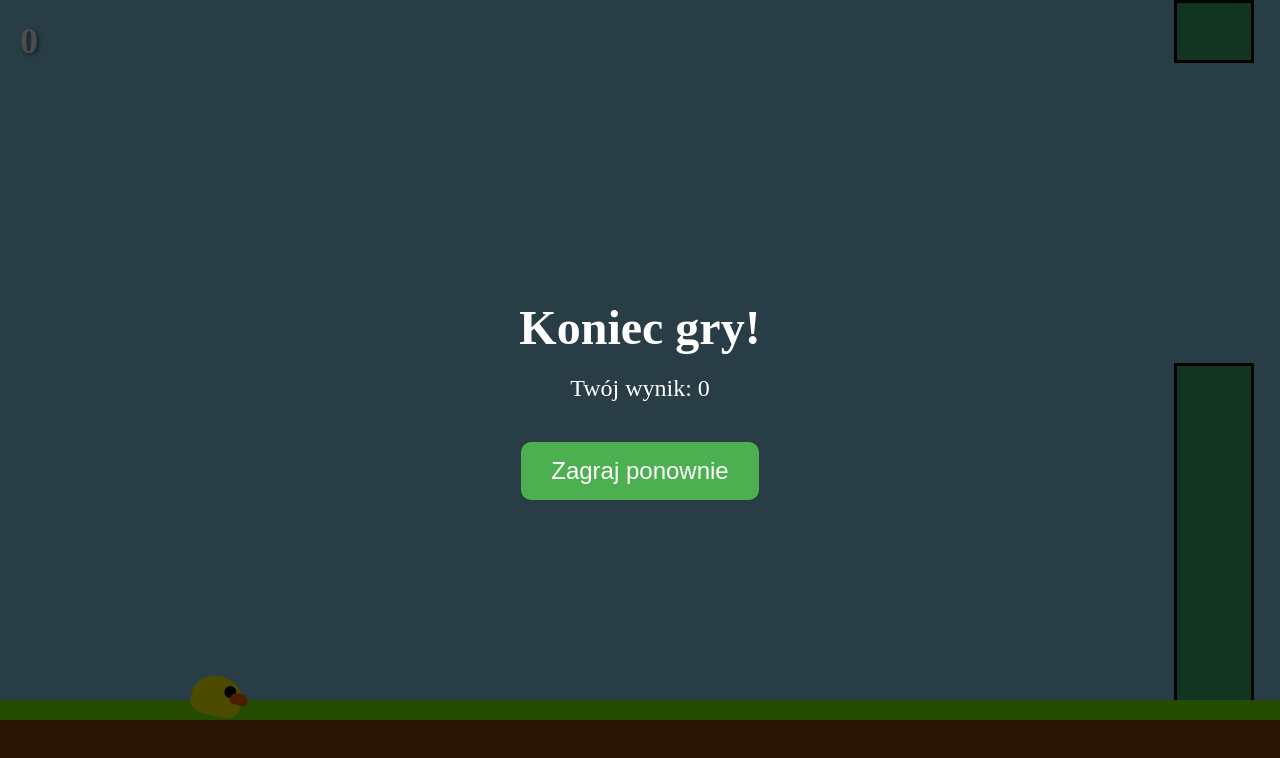
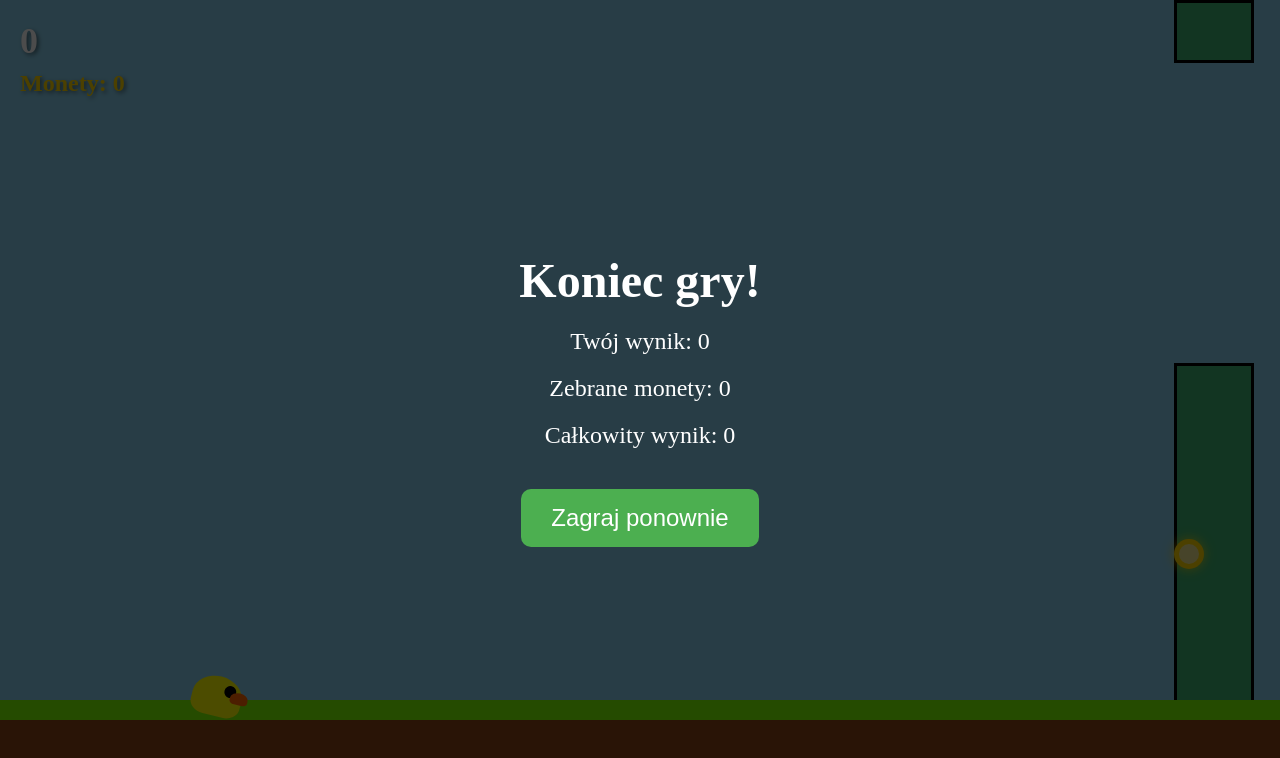
Before and after one commit to guziczak/games, a plain HTML site: page sky-dodge/index.html in a window 1280 px wide. Both pictures are taken after a click on the button "Start". Drawn offline with Linux system fonts and the light colour scheme.

Commit message:
Update index.html

```diff
--- a/sky-dodge/index.html
+++ b/sky-dodge/index.html
@@ -74,6 +74,25 @@
         .pipeDown {
             top: 0;
         }
+        .coin {
+            position: absolute;
+            width: 30px;
+            height: 30px;
+            background-color: #FFD700;
+            border-radius: 50%;
+            z-index: 1;
+            box-shadow: 0 0 10px 2px rgba(255, 215, 0, 0.5);
+        }
+        .coin:before {
+            content: '';
+            position: absolute;
+            width: 20px;
+            height: 20px;
+            background-color: #F0E68C;
+            border-radius: 50%;
+            top: 5px;
+            left: 5px;
+        }
         #startScreen, #gameOverScreen {
             position: absolute;
             top: 0;
@@ -114,6 +133,16 @@
             z-index: 3;
             text-shadow: 2px 2px 4px rgba(0,0,0,0.5);
         }
+        #bonusScore {
+            position: absolute;
+            top: 70px;
+            left: 20px;
+            font-size: 24px;
+            font-weight: bold;
+            color: gold;
+            z-index: 3;
+            text-shadow: 2px 2px 4px rgba(0,0,0,0.5);
+        }
         #ground {
             position: absolute;
             bottom: 0;
@@ -138,6 +167,26 @@
             font-size: 24px;
             margin-bottom: 20px;
         }
+        .coinPop {
+            position: absolute;
+            font-size: 24px;
+            font-weight: bold;
+            color: gold;
+            text-shadow: 1px 1px 2px black;
+            animation: coinPopAnimation 1s ease-out forwards;
+            z-index: 5;
+        }
+        @keyframes coinPopAnimation {
+            0% { transform: translateY(0); opacity: 1; }
+            100% { transform: translateY(-50px); opacity: 0; }
+        }
+        .coinCollected {
+            animation: coinCollectAnimation 0.3s ease-out forwards;
+        }
+        @keyframes coinCollectAnimation {
+            0% { transform: scale(1); opacity: 1; }
+            100% { transform: scale(2); opacity: 0; }
+        }
     </style>
 </head>
 <body>
@@ -146,6 +195,7 @@
             <div id="bird"></div>
             <div id="ground"></div>
             <div id="score">0</div>
+            <div id="bonusScore">Monety: 0</div>
         </div>
         <div id="startScreen">
             <h1>Sky Dodge</h1>
@@ -155,6 +205,8 @@
         <div id="gameOverScreen">
             <h1>Koniec gry!</h1>
             <p>Twój wynik: <span id="finalScore">0</span></p>
+            <p>Zebrane monety: <span id="finalCoins">0</span></p>
+            <p>Całkowity wynik: <span id="finalTotalScore">0</span></p>
             <button id="restartButton">Zagraj ponownie</button>
         </div>
     </div>
@@ -168,29 +220,39 @@
             const startButton = document.getElementById('startButton');
             const restartButton = document.getElementById('restartButton');
             const scoreElement = document.getElementById('score');
+            const bonusScoreElement = document.getElementById('bonusScore');
             const finalScoreElement = document.getElementById('finalScore');
+            const finalCoinsElement = document.getElementById('finalCoins');
+            const finalTotalScoreElement = document.getElementById('finalTotalScore');
             const ground = document.getElementById('ground');
 
             let gameRunning = false;
             let pipes = [];
+            let coins = [];
             let score = 0;
-            let gravity = 0.25;  // Zmniejszona grawitacja
-            let velocityLimit = 7;  // Limit prędkości spadania
+            let coinScore = 0;
+            let gravity = 0.25;
+            let velocityLimit = 7;
             let velocity = 0;
-            let jump = -7;  // Nieco mniejsza siła skoku
+            let jump = -7;
             let birdPosition;
             let pipeWidth = 80;
             let pipeGap = 220;
             let pipeSpeed = 2;
             let pipeInterval = 2500;
+            let coinInterval = 1500;
             let lastPipeTime = 0;
+            let lastCoinTime = 0;
             let animationId;
             let lastTime = 0;
             let deltaTime = 0;
+            let coinValue = 10;
 
             function setupGame() {
                 score = 0;
+                coinScore = 0;
                 scoreElement.textContent = score;
+                bonusScoreElement.textContent = "Monety: 0";
                 velocity = 0;
                 birdPosition = gameArea.clientHeight / 2;
                 bird.style.top = birdPosition + 'px';
@@ -202,7 +264,14 @@
                 });
                 pipes = [];
 
+                // Remove existing coins
+                coins.forEach(coin => {
+                    gameArea.removeChild(coin.element);
+                });
+                coins = [];
+
                 lastPipeTime = 0;
+                lastCoinTime = 0;
                 lastTime = 0;
             }
 
@@ -219,18 +288,20 @@
                 gameRunning = false;
                 cancelAnimationFrame(animationId);
                 finalScoreElement.textContent = score;
+                finalCoinsElement.textContent = coinScore / coinValue;
+                finalTotalScoreElement.textContent = score + coinScore;
                 gameOverScreen.style.display = 'flex';
             }
 
             function update(timestamp) {
                 if (!gameRunning) return;
 
-                // Obliczanie delta time dla płynnej animacji niezależnej od FPS
+                // Calculate delta time for smooth animation regardless of frame rate
                 if (!lastTime) lastTime = timestamp;
-                deltaTime = (timestamp - lastTime) / 16.67;  // Normalizacja do ~60 FPS
+                deltaTime = (timestamp - lastTime) / 16.67;  // Normalize to ~60 FPS
                 lastTime = timestamp;
 
-                // Ograniczamy deltaTime aby zapobiec zbyt dużym skokom
+                // Limit deltaTime to prevent big jumps
                 if (deltaTime > 5) deltaTime = 5;
 
                 // Bird movement with delta time
@@ -254,6 +325,12 @@
                     lastPipeTime = timestamp;
                 }
 
+                // Create new coins
+                if (timestamp - lastCoinTime > coinInterval) {
+                    createCoin();
+                    lastCoinTime = timestamp;
+                }
+
                 // Move pipes
                 pipes.forEach((pipe, index) => {
                     pipe.x -= pipeSpeed * deltaTime;
@@ -274,6 +351,26 @@
                         pipes.splice(index, 1);
                     }
                 });
+
+                // Move and check coins
+                for (let i = coins.length - 1; i >= 0; i--) {
+                    let coin = coins[i];
+                    coin.x -= pipeSpeed * deltaTime;
+                    coin.element.style.left = coin.x + 'px';
+
+                    // Check for collected coins
+                    if (!coin.collected && checkCoinCollision(coin)) {
+                        collectCoin(coin);
+                    }
+
+                    // Remove coins that are off screen
+                    if (coin.x + 30 < 0 || coin.collected) {
+                        if (coin.removeTime && timestamp > coin.removeTime) {
+                            gameArea.removeChild(coin.element);
+                            coins.splice(i, 1);
+                        }
+                    }
+                }
 
                 // Check for collisions
                 if (checkCollision()) {
@@ -312,6 +409,30 @@
                 });
             }
 
+            function createCoin() {
+                const gameAreaHeight = gameArea.clientHeight;
+                const groundHeight = ground.clientHeight;
+                const safeArea = gameAreaHeight - groundHeight - 60;
+                const minHeight = 80;  // Minimum height from top
+                const maxHeight = safeArea - 80;  // Maximum height from top
+                const randomY = Math.floor(Math.random() * (maxHeight - minHeight)) + minHeight;
+
+                const coin = document.createElement('div');
+                coin.className = 'coin';
+                coin.style.left = gameArea.clientWidth + 'px';
+                coin.style.top = randomY + 'px';
+
+                gameArea.appendChild(coin);
+
+                coins.push({
+                    x: gameArea.clientWidth,
+                    y: randomY,
+                    element: coin,
+                    collected: false,
+                    removeTime: null
+                });
+            }
+
 function checkCollision() {
     const birdRect = bird.getBoundingClientRect();
     const gameAreaRect = gameArea.getBoundingClientRect();
@@ -345,6 +466,41 @@
     }
 
     return false;
+}
+
+function checkCoinCollision(coin) {
+    const birdRect = bird.getBoundingClientRect();
+    const coinRect = coin.element.getBoundingClientRect();
+
+    return (
+        birdRect.right >= coinRect.left &&
+        birdRect.left <= coinRect.right &&
+        birdRect.bottom >= coinRect.top &&
+        birdRect.top <= coinRect.bottom
+    );
+}
+
+function collectCoin(coin) {
+    coin.collected = true;
+    coin.element.classList.add('coinCollected');
+    coin.removeTime = performance.now() + 300;  // Remove after animation
+
+    // Add score
+    coinScore += coinValue;
+    bonusScoreElement.textContent = `Monety: ${coinScore / coinValue}`;
+
+    // Create a visual effect
+    const coinPop = document.createElement('div');
+    coinPop.className = 'coinPop';
+    coinPop.textContent = `+${coinValue}`;
+    coinPop.style.left = coin.x + 'px';
+    coinPop.style.top = coin.y + 'px';
+    gameArea.appendChild(coinPop);
+
+    // Remove the visual effect after animation
+    setTimeout(() => {
+        gameArea.removeChild(coinPop);
+    }, 1000);
 }
 
 function makeJump() {
```
Lines whose indentation alone changed are shown as unchanged.
